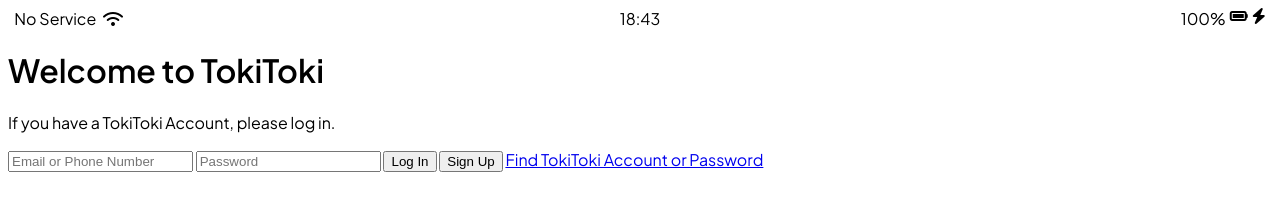
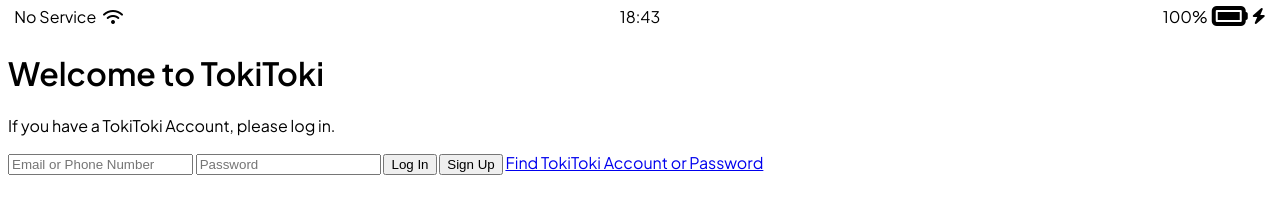
Before and after one commit to daniel231963/kakao-clone-2022, a plain HTML site: page index.html in a window 1280 px wide. Drawn offline with Linux system fonts and the light colour scheme.

Commit message:
22.05.25 Fixed Battery Icon Alignment
니코는 이렇게 안하고도 정렬 잘 되던데 나는 왜 안되는지 모르겠다!

```diff
--- a/css/styles.css
+++ b/css/styles.css
@@ -2,12 +2,14 @@
 
 body {
     font-family: 'Plus Jakarta Sans', sans-serif;
+    margin-top: 0px;
 }
 
 
 .status-bar {
     display: flex;
     justify-content: center;
+    align-items: center;
 }
 
 .status-bar__column {
@@ -22,6 +24,7 @@ body {
 .status-bar__column:last-child {
     display:flex;
     justify-content: flex-end;
+    align-items: center;
 }
 
 .status-bar__column:first-child span {
--- a/index.html
+++ b/index.html
@@ -22,7 +22,7 @@
       <div class="status-bar__column">
         <span>100%</span>
         <!-- Battery Icon -->
-        <i class="fa-solid fa-battery-full"></i>
+        <i class="fa-solid fa-battery-full fa-2x"></i>
         <!-- Lightning Icon -->
         <i class="fa-solid fa-bolt"></i>
       </div>
```
